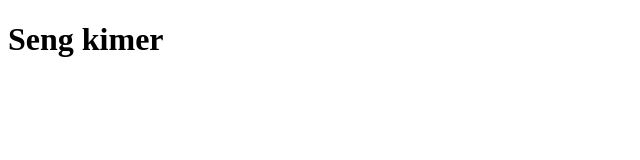
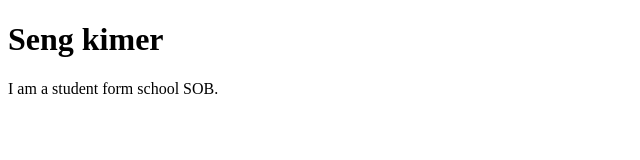
Before and after one commit to sengkimer1/coffee--cup, a plain HTML site: page index.html in a window 1280 px wide. Shown: the whole page, without its empty margins (0-640 px from the left). Drawn offline with Linux system fonts and the light colour scheme.

Commit message:
two commit

```diff
--- a/index.html
+++ b/index.html
@@ -10,6 +10,7 @@
         <h1>
             Seng kimer
         </h1>
+        <p>I am a student form school SOB.</p>
        </div>
 </body>
 </html>
```
